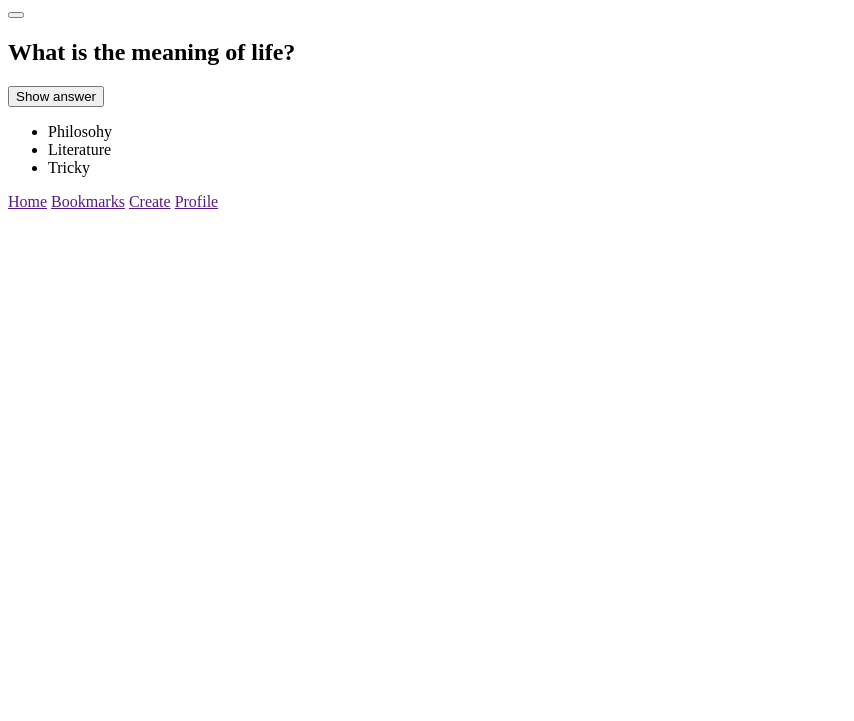
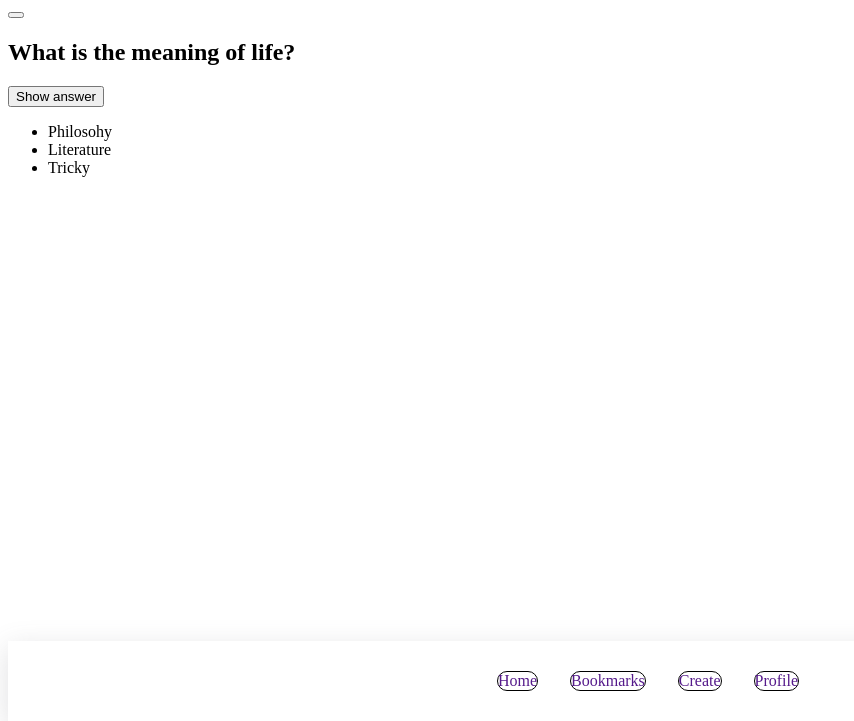
Before and after one commit to timurbuch/quiz-app, a website built with Vite: page index.html in a window 1280 px wide. Shown: the part 79-800 px from the top of the page, without its empty margins (0-854 px from the left). Built offline with nearby package versions, Linux system fonts and the light colour scheme.

Commit message:
rename nav to footer, filepath as well

```diff
--- /dev/null
+++ b/css/components/footer.css
@@ -0,0 +1,25 @@
+
+.footer {
+    background-color: white;
+    margin: 0;
+    position: fixed;
+    bottom: 0;
+    box-shadow: rgba(100, 100, 111, 0.2) 0px 7px 29px 0px;
+    width: 100%;
+    height: 10vh;
+    display: flex;
+    flex-direction: column;
+    justify-content: center;
+    align-items: center;
+}
+.footer__nav {
+    display:flex;
+    flex-direction: row;
+    justify-content: space-between;
+    gap: 2rem;
+}
+.nav__link {
+    text-decoration: none;
+    border-radius: 10px;
+    border: 1px solid black;
+}
--- a/css/styles.css
+++ b/css/styles.css
@@ -1,4 +1,4 @@
 @import "base.css";
 @import "components/card.css";
 @import "components/header.css";
-@import "components/nav.css";
+@import "components/footer.css";
```
